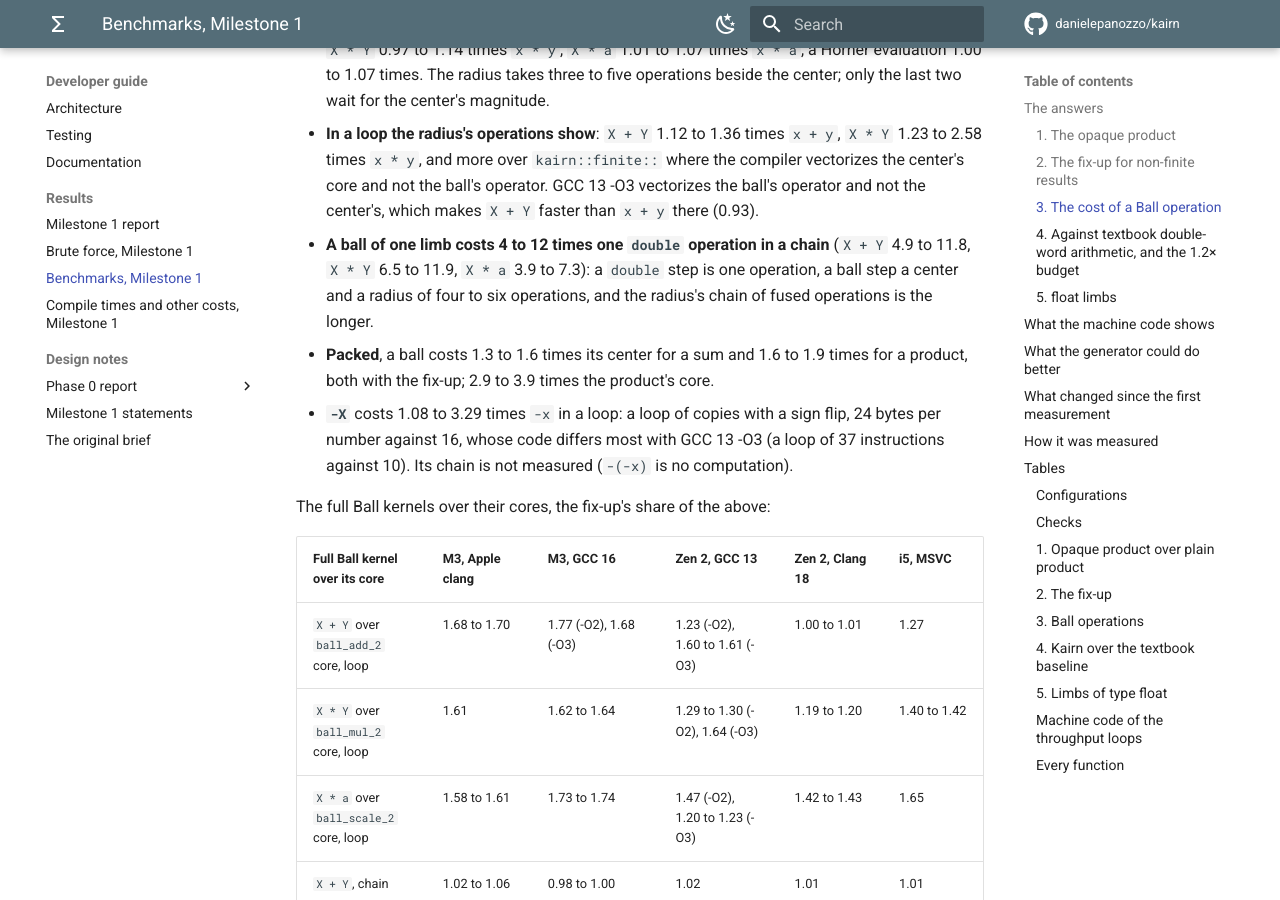
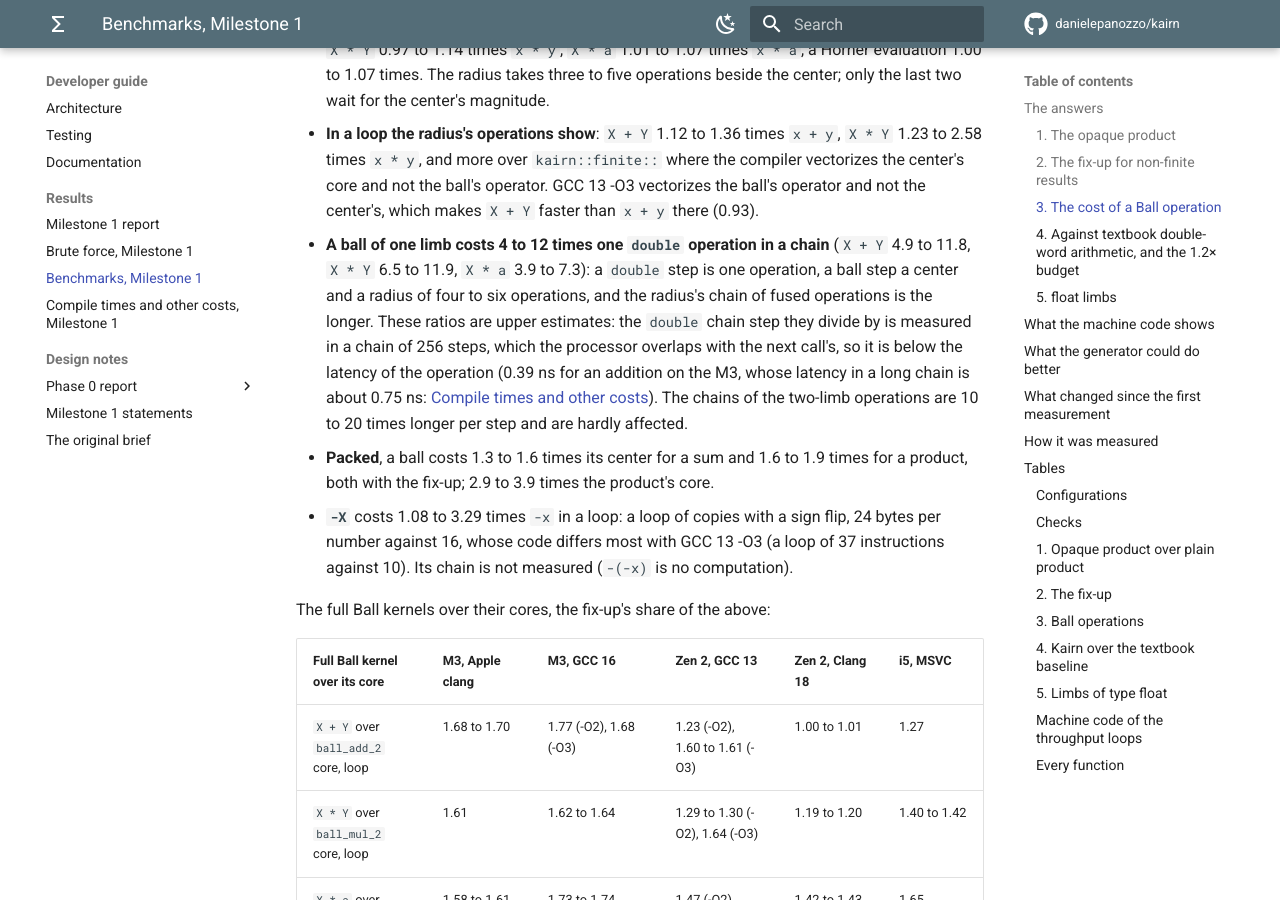
Before and after one commit to danielepanozzo/kairn, an MkDocs documentation site: the page built from docs/developer/results/bench-milestone1.md, in a window 1280 px wide and 900 px high, scrolled down 8655 px. Built offline with MkDocs 1.6.1 and Material for MkDocs 9.7.7, drawn with Linux system fonts in a browser that asks for light colours; comment, search, counter and statistics services are not loaded.

Commit message:
Decisions and results: deviation 18 with the stored regression cases; the one-limb Ball ratios are upper estimates
The cost measurements found that the double chain step of the benchmarks, measured in a chain of
256 steps, is below the latency of the operation; the ratios of a one-limb ball to one double
operation divide by it.

Co-Authored-By: Claude Fable 5.2 <noreply@anthropic.com>
Claude-Session: https://claude.ai/code/session_01ULwCxzT6Dhw9xUiTw8mJz1

```diff
--- a/docs/developer/results/bench-milestone1.md
+++ b/docs/developer/results/bench-milestone1.md
@@ -201,6 +201,11 @@ limb), on arrays of each type; then the packed kernels.
 - **A ball of one limb costs 4 to 12 times one `double` operation in a chain** (`X + Y` 4.9 to 11.8,
   `X * Y` 6.5 to 11.9, `X * a` 3.9 to 7.3): a `double` step is one operation, a ball step a center
   and a radius of four to six operations, and the radius's chain of fused operations is the longer.
+  These ratios are upper estimates: the `double` chain step they divide by is measured in a chain
+  of 256 steps, which the processor overlaps with the next call's, so it is below the latency of
+  the operation (0.39 ns for an addition on the M3, whose latency in a long chain is about 0.75 ns:
+  [Compile times and other costs](costs-milestone1.md#the-environment-check-in-detail)). The chains of the
+  two-limb operations are 10 to 20 times longer per step and are hardly affected.
 - **Packed**, a ball costs 1.3 to 1.6 times its center for a sum and 1.6 to 1.9 times for a
   product, both with the fix-up; 2.9 to 3.9 times the product's core.
 - **`-X`** costs 1.08 to 3.29 times `-x` in a loop: a loop of copies with a sign flip, 24 bytes
```
Also changed, not shown: docs/developer/design/phase0/decisions.md (+1 -1 lines), docs/developer/results/milestone1.md (+1 -1 lines).
